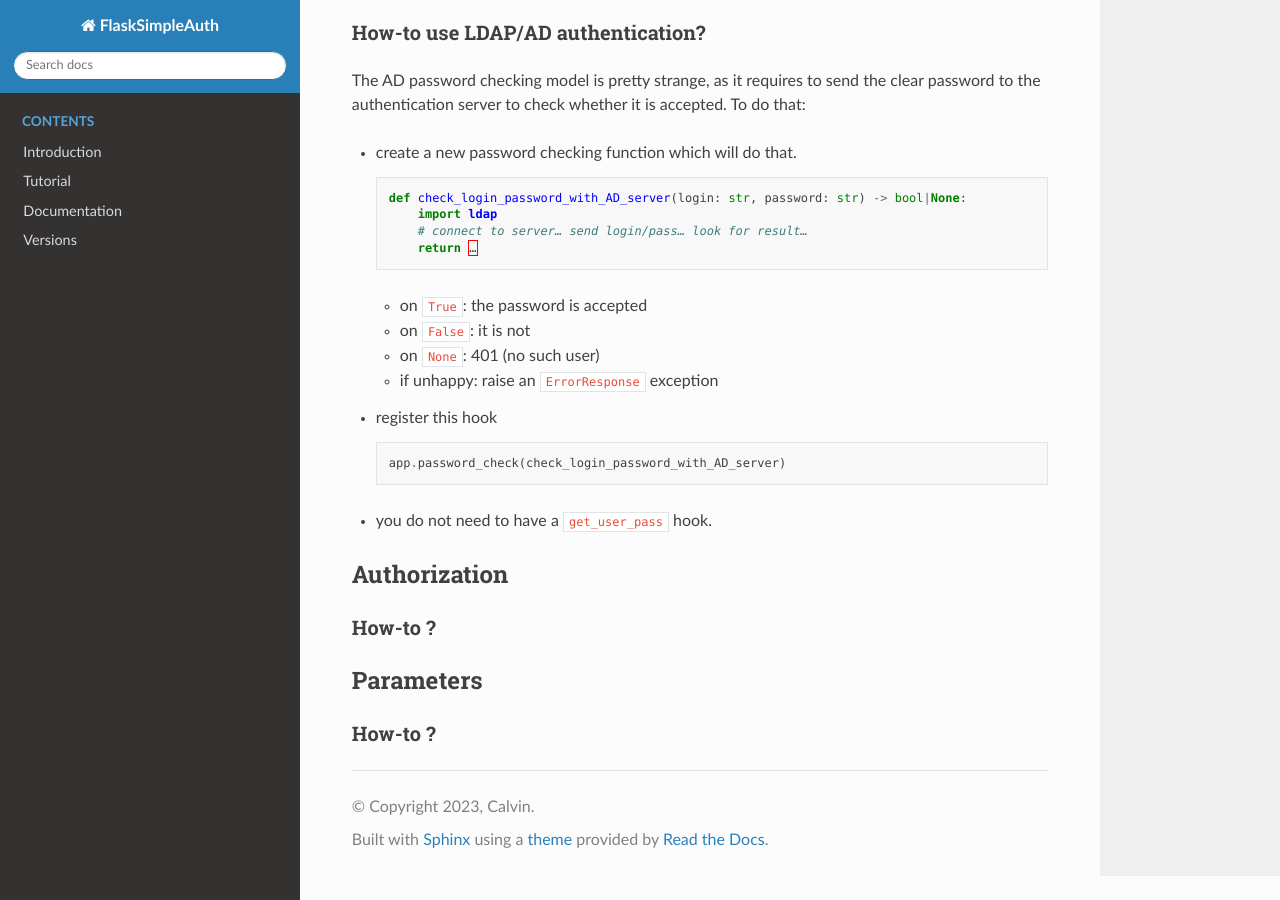
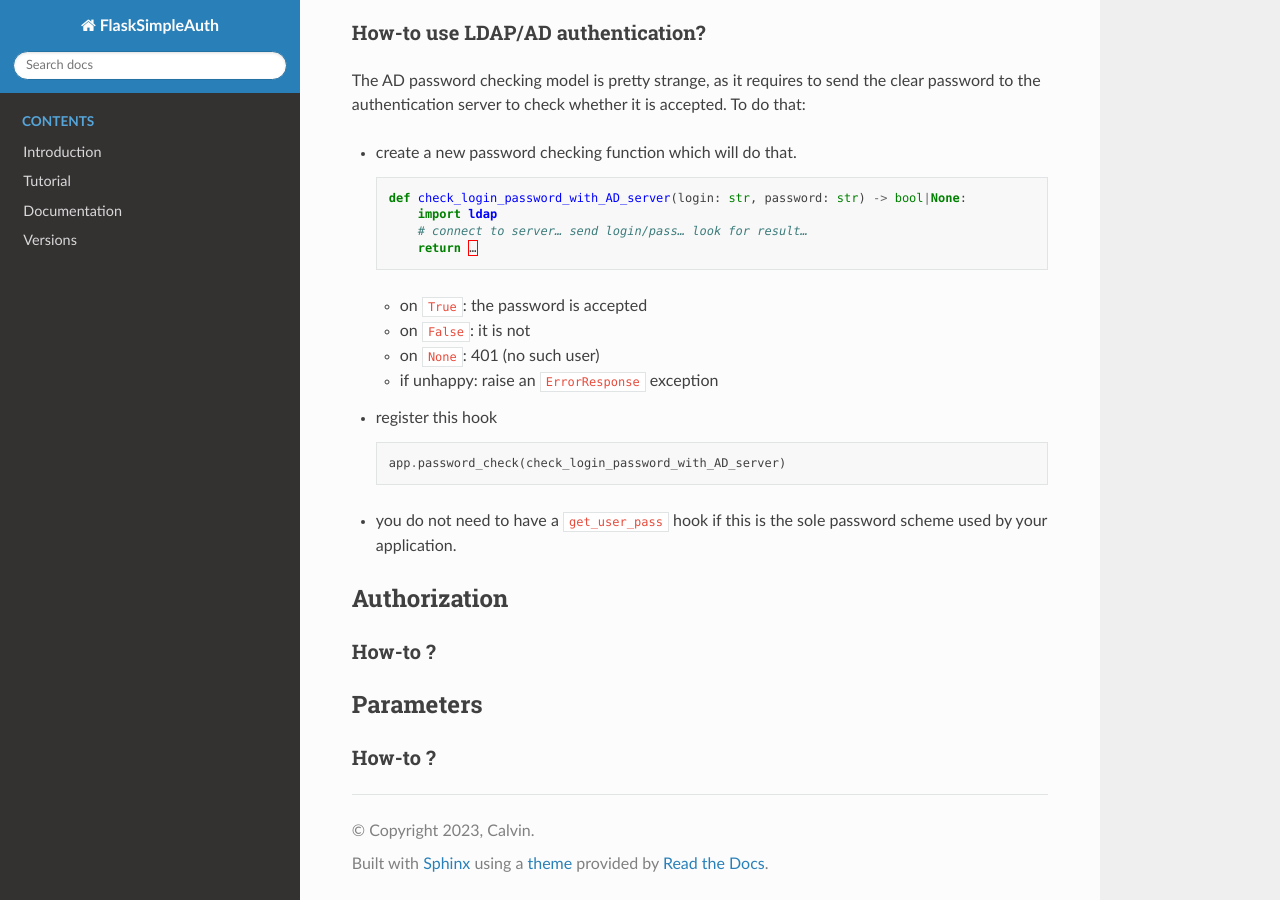
Before and after one commit to zx80/flask-simple-auth, a Sphinx documentation site: the page built from docs/RECIPEES.md, in a window 1280 px wide and 900 px high, scrolled down 2370 px. Built offline with Sphinx 7.4.7 and the Read the Docs theme 2.0.0, drawn with Linux system fonts in a browser that asks for light colours; pages that are not in the unit, such as notebooks, are missing from menus.

Commit message:
more precise

````diff
--- a/docs/RECIPEES.md
+++ b/docs/RECIPEES.md
@@ -124,7 +124,8 @@ To do that:
   ```python
   app.password_check(check_login_password_with_AD_server)
   ```
-- you do not need to have a `get_user_pass` hook.
+- you do not need to have a `get_user_pass` hook if this is the sole password
+  scheme used by your application.
 
 ## Authorization
 
````
